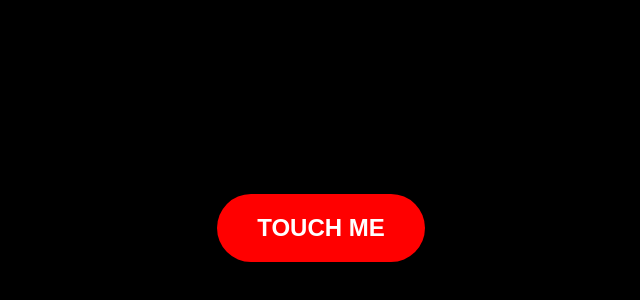
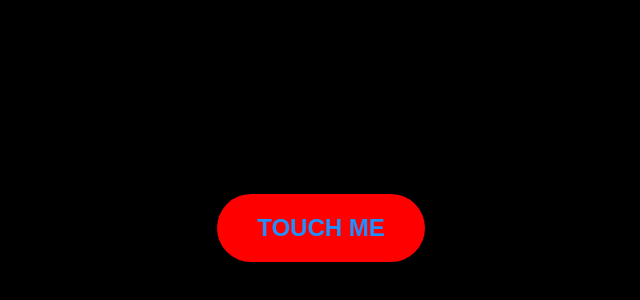
Before and after one commit to Ningwahang/Dashain, a plain HTML site: page index.html in a window 1280 px wide. Shown: the part 172-472 px from the top of the page, without its empty margins (319-959 px from the left). Drawn offline with Linux system fonts and the light colour scheme.

Commit message:
Update index.html

```diff
--- a/index.html
+++ b/index.html
@@ -69,7 +69,7 @@
 
     #button {
       background-color: red;
-      color: white;
+      color: dodgerblue;
       font-weight: bold;
       padding: 20px 40px;
       border: none;
```
